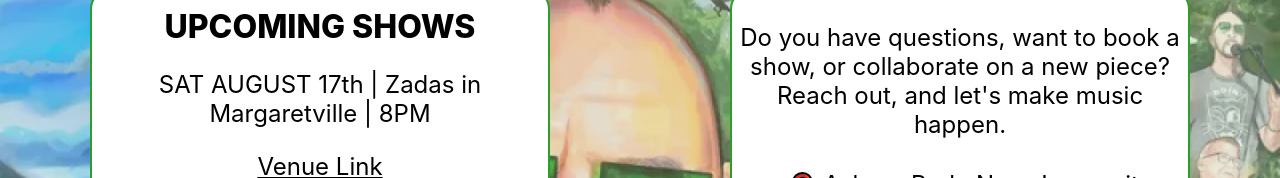
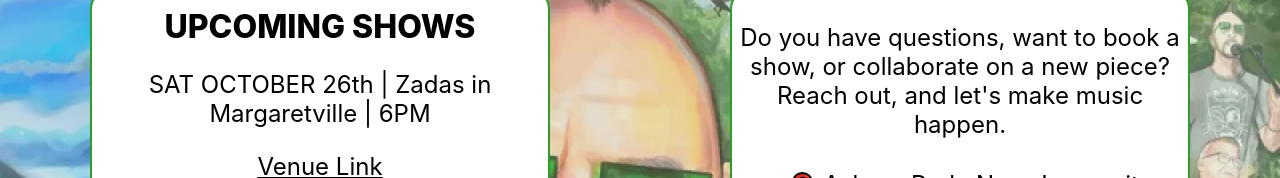
Before and after one commit to kendra-lacey/spence-cook-frontend, a React (Vite) app: page /bookings in a window 1280 px wide. Shown: the part 171-349 px from the top of the page. Built offline with nearby package versions, Linux system fonts and the light colour scheme.

Commit message:
change booking time to 6pm

```diff
--- a/src/pages/Bookings/Bookings.jsx
+++ b/src/pages/Bookings/Bookings.jsx
@@ -11,9 +11,7 @@ const Bookings = () => {
       <div className='book-body-container' id='book-body-container-left'>
         <div className='bookings-div' id='upcoming-show'>
           <h1>UPCOMING SHOWS</h1>
-          {/* <p>WED JUNE 19th | 7:00 PM | Cafe Artiste at the Jersey Shore Arts Center</p>
-          <a href="https://www.jerseyshoreartscenter.org/cafe-artiste"> Venue Link </a> */}
-          <p>SAT AUGUST 17th | Zadas in Margaretville | 8PM </p>
+          <p>SAT OCTOBER 26th | Zadas in Margaretville | 6PM </p>
           <a href="https://www.zadasbar.com/events"> Venue Link </a>
         </div>
       </div>
--- a/src/pages/Landing/Landing.jsx
+++ b/src/pages/Landing/Landing.jsx
@@ -7,7 +7,7 @@ import ScrollingBanner from '../../components/ScrollingBanner/ScrollingBanner';
 const Landing = () => {
   return (
     <main id='landing-main'>
-        <ScrollingBanner message="Upcoming Event: Playing Live @  Zada's in Margaretville on August 17th @ 8PM" link="/bookings" />
+        <ScrollingBanner message="Upcoming Event: Playing Live @  Zada's in Margaretville on October 26th" link="/bookings" />
       <div className='landing-background'>
           <img id='landing-img' src="./landingImg.png" alt="Stylized image of musician Spence Cook"/>
       </div>
```
